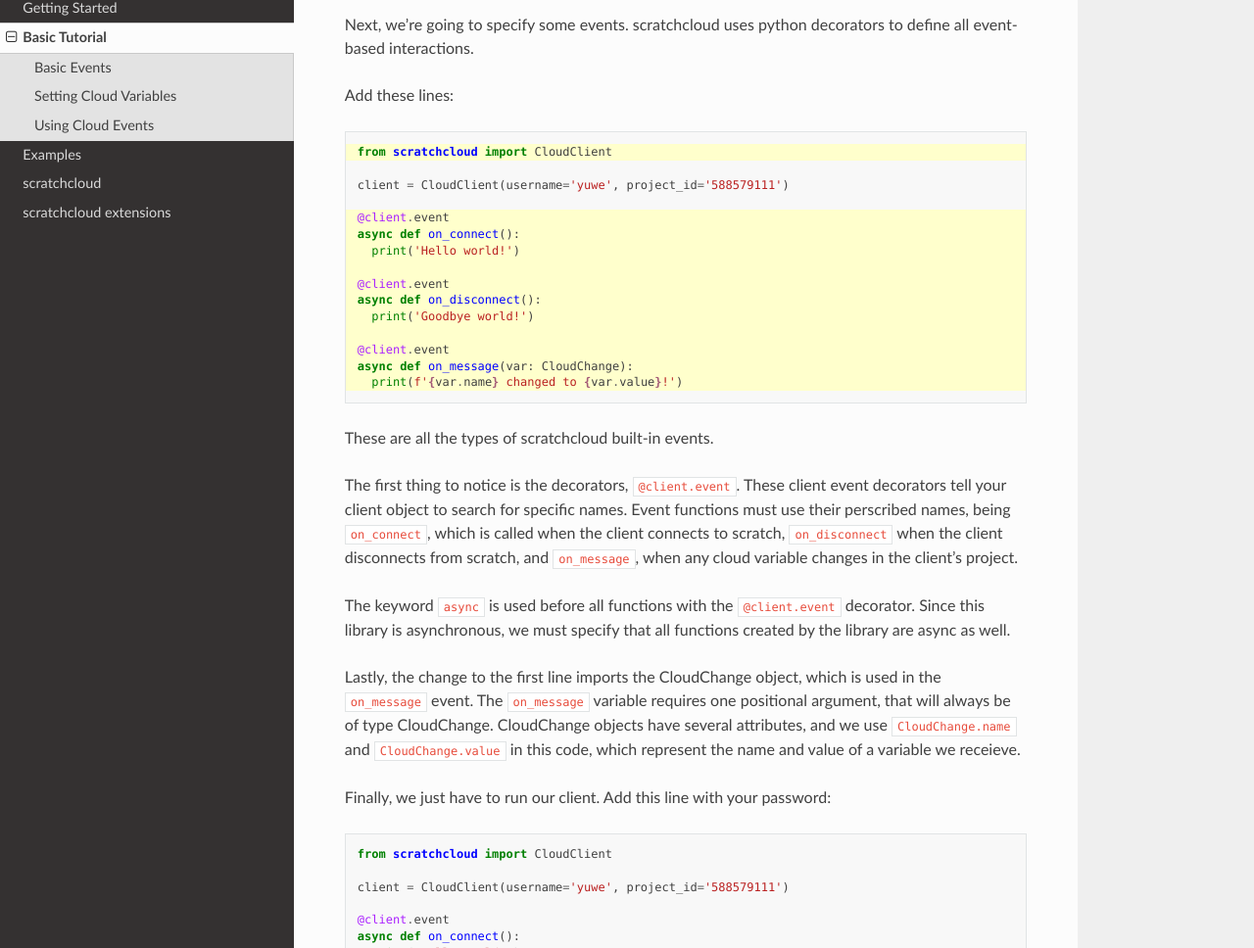
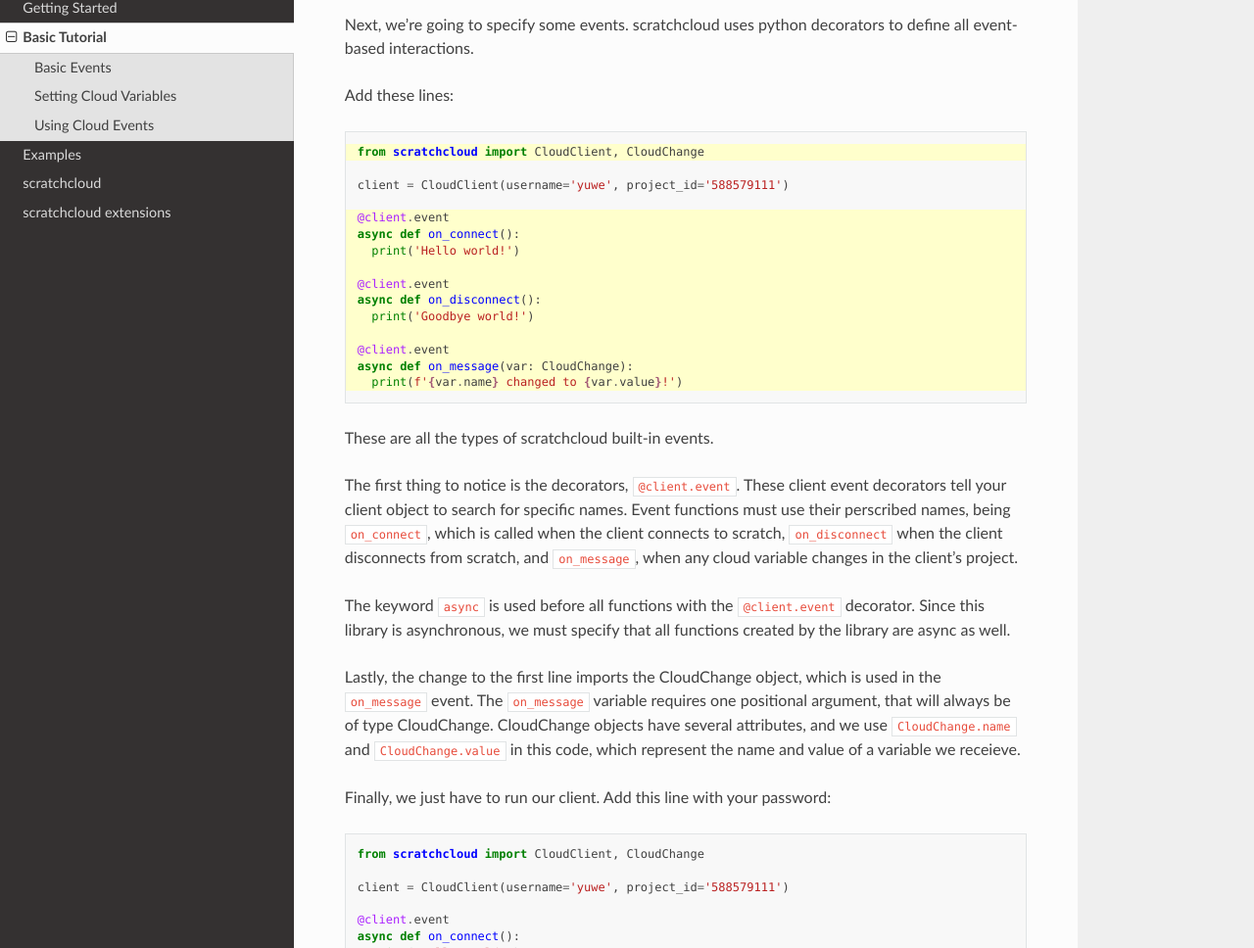
Before and after one commit to yuwex/scratchcloud, a Sphinx documentation site: the page built from sphinx/source/basic_tutorial.rst, in a window 1280 px wide and 1400 px high, scrolled down 433 px. Shown: the part 112-1080 px from the top of the window at 98% size. Built offline with Sphinx 7.4.7 and the Read the Docs theme 2.0.0, drawn with Linux system fonts in a browser that asks for light colours; some of the changed text lies outside the part shown.

Commit message:
added missing CloudChange imports

```diff
--- a/sphinx/source/basic_tutorial.rst
+++ b/sphinx/source/basic_tutorial.rst
@@ -25,7 +25,7 @@
 .. code-block:: python
    :emphasize-lines: 1, 5, 6, 7, 8, 9, 10, 11, 12, 13, 14, 15
 
-   from scratchcloud import CloudClient
+   from scratchcloud import CloudClient, CloudChange
 
    client = CloudClient(username='yuwe', project_id='588579111')
 
@@ -54,7 +54,7 @@
 .. code-block:: python
    :emphasize-lines: 17
 
-   from scratchcloud import CloudClient
+   from scratchcloud import CloudClient, CloudChange
 
    client = CloudClient(username='yuwe', project_id='588579111')
 
@@ -105,7 +105,7 @@
 .. code-block:: python
    :emphasize-lines: 4, 5, 6, 7
 
-   from scratchcloud import CloudClient
+   from scratchcloud import CloudClient, CloudChange
    client = CloudClient(username='yuwe', project_id='588579111')
 
    @client.cloud_event('REQUEST')
@@ -122,7 +122,7 @@
 .. code-block:: python
    :emphasize-lines: 11, 12, 13, 14, 15, 16
 
-   from scratchcloud import CloudClient
+   from scratchcloud import CloudClient, CloudChange
    client = CloudClient(username='yuwe', project_id='588579111')
 
    @client.cloud_event('REQUEST')
```
